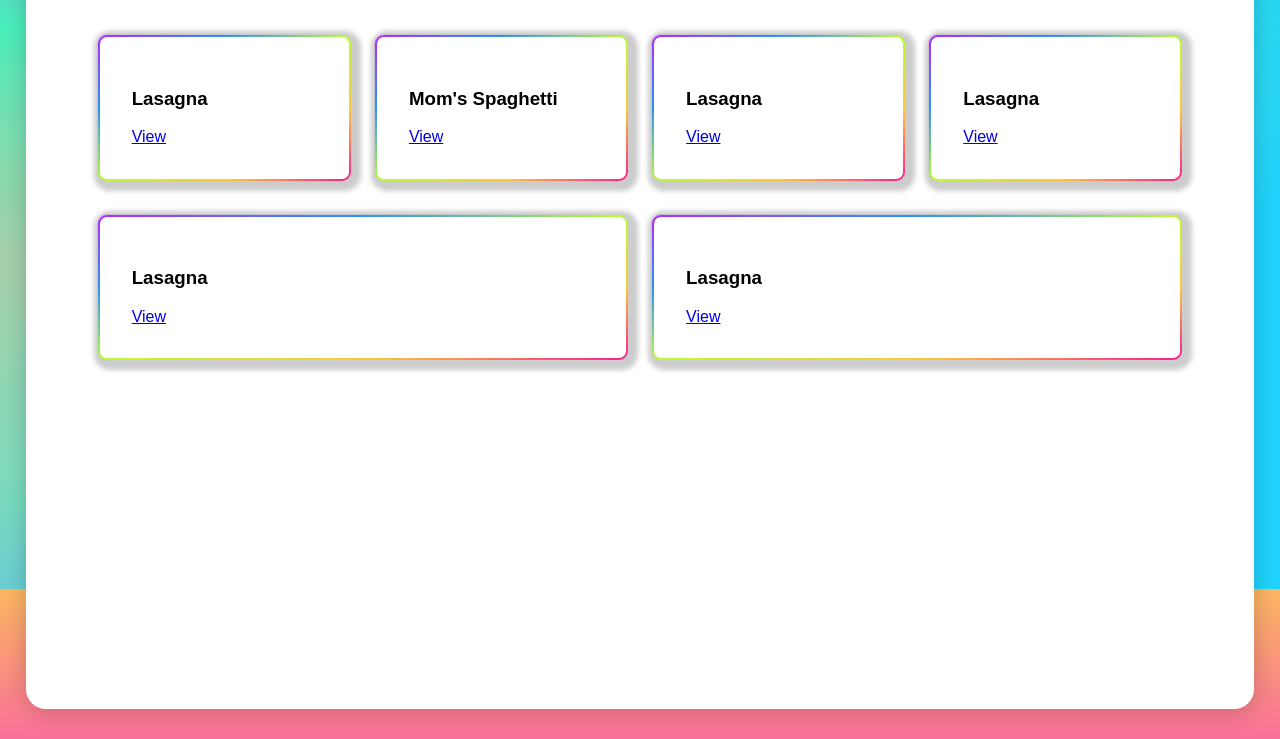
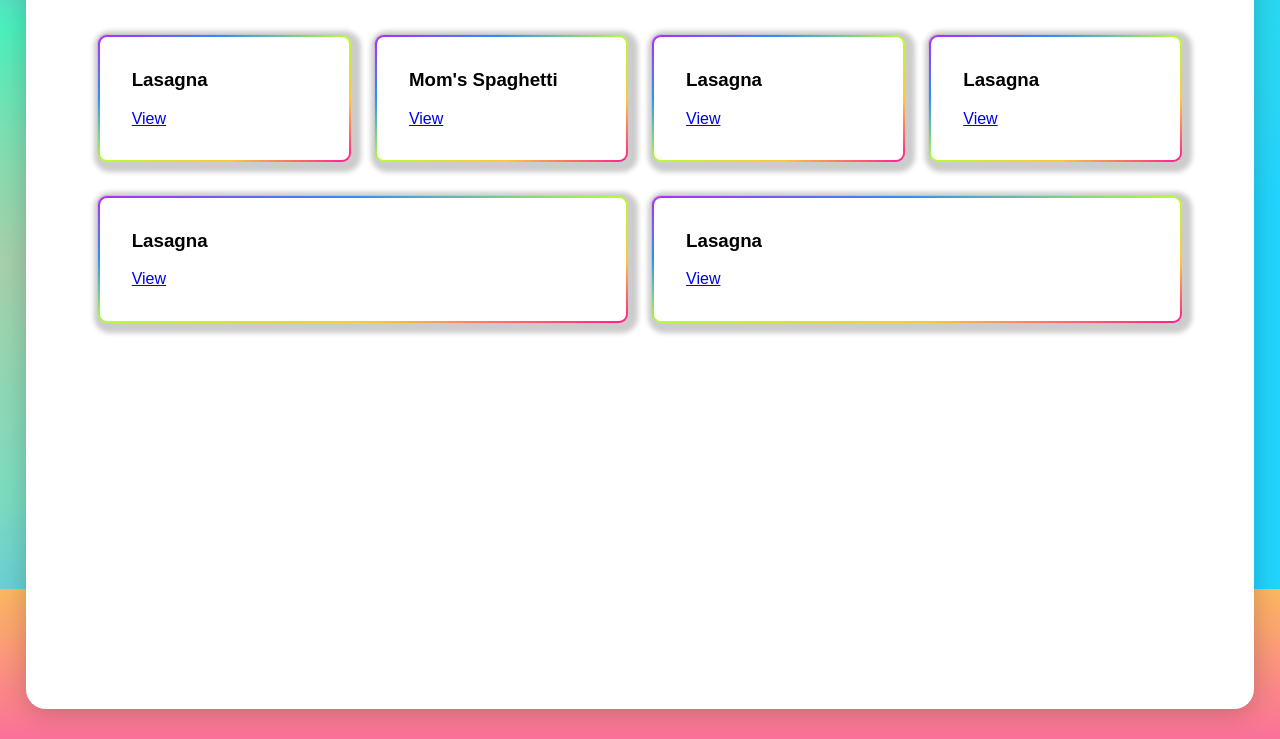
Before and after one commit to stepquick/react-recipes, a React app: page / in a window 1280 px wide. Shown: the part 211-950 px from the top of the page. Built offline with nearby package versions, Linux system fonts and the light colour scheme.

Commit message:
No margin

```diff
--- a/src/views/pages/recipes/components/recipe-list/recipe/style.css
+++ b/src/views/pages/recipes/components/recipe-list/recipe/style.css
@@ -36,4 +36,6 @@
     }
 }
 
-.recipe h3 {}
+.recipe h3 {
+    margin-top: 0;
+}
```
